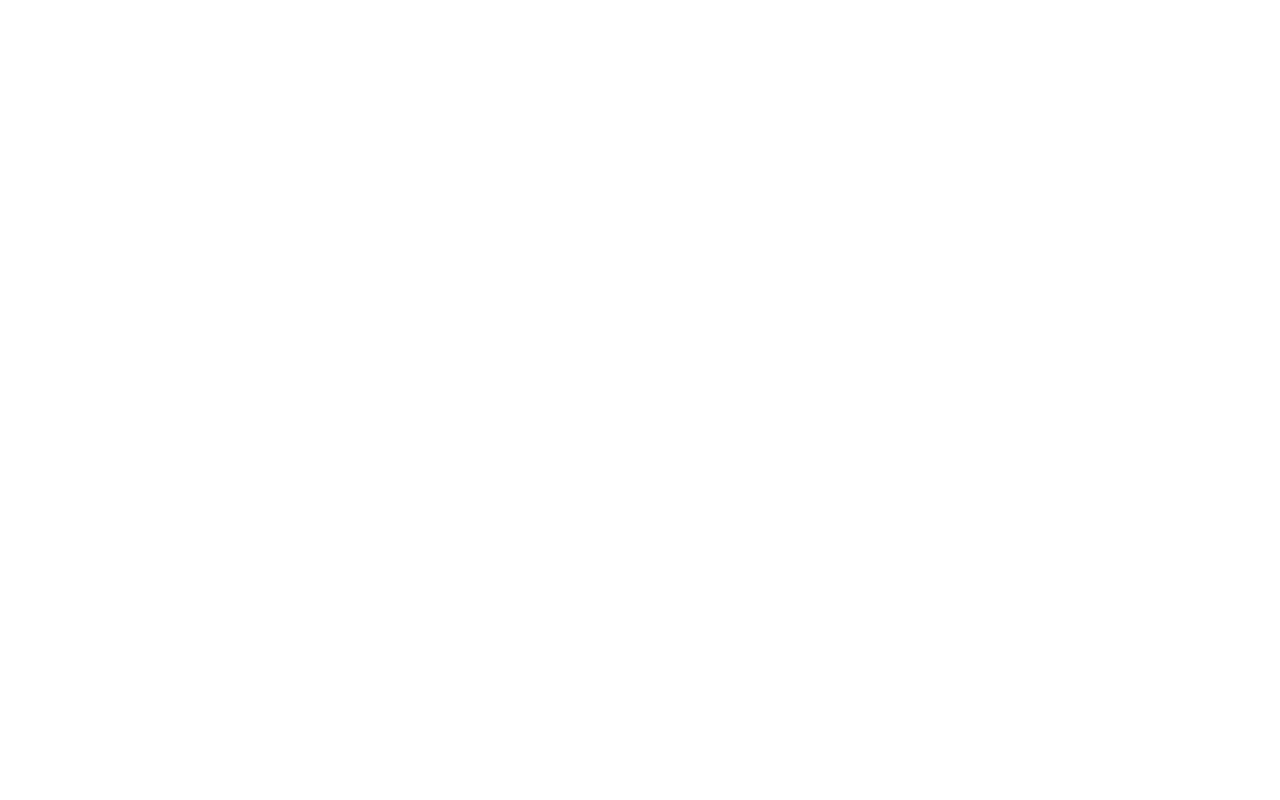
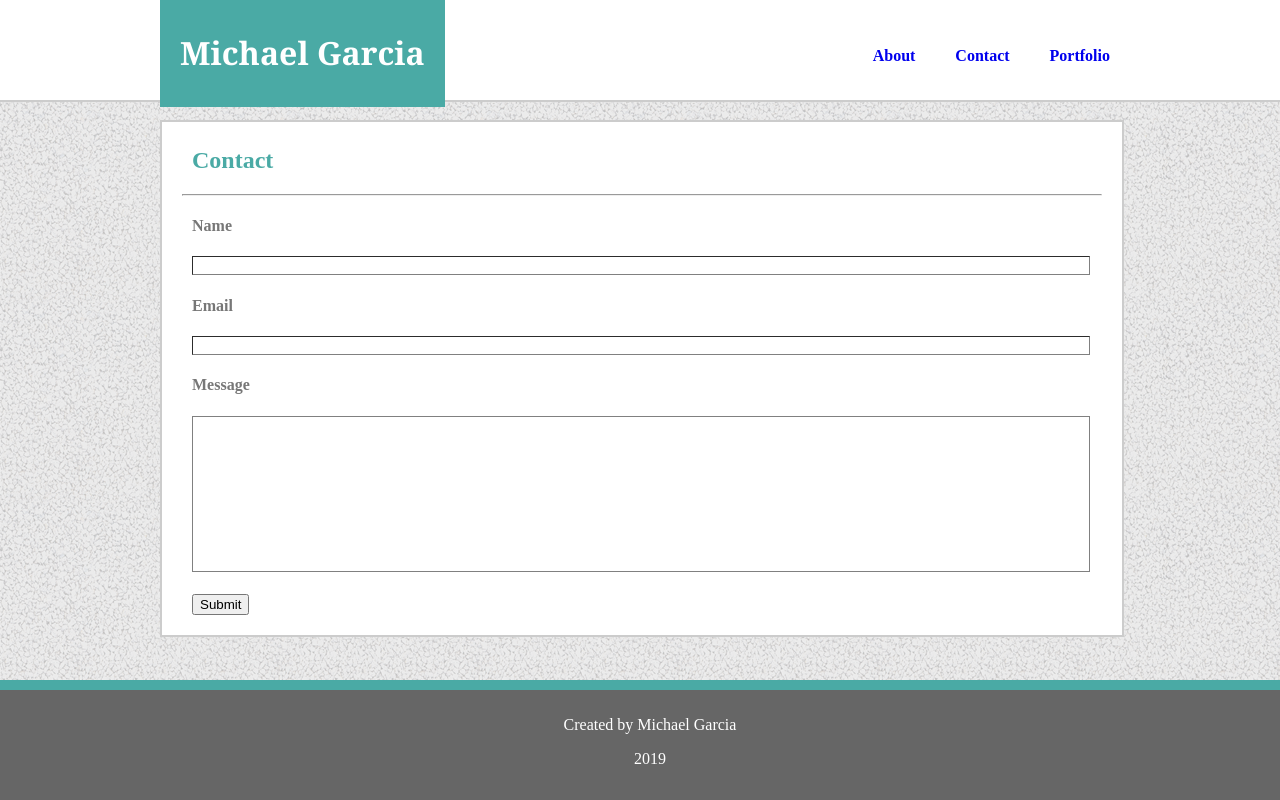
Before and after one commit to michael6arcia/Responsive-Portfolio, a plain HTML site: page contact.html in a window 1280 px wide. Drawn offline with Linux system fonts and the light colour scheme.

Commit message:
file changes

```diff
--- a/contact.html
+++ b/contact.html
@@ -1,12 +1,60 @@
 <!DOCTYPE html>
-<html lang="en">
+<html>
 <head>
-    <meta charset="UTF-8">
-    <meta name="viewport" content="width=device-width, initial-scale=1.0">
-    <meta http-equiv="X-UA-Compatible" content="ie=edge">
-    <title>Document</title>
+    <title>Basic Portfolio</title>
+    <link rel="stylesheet" type="text/css" href="stylesheets.css">
 </head>
 <body>
+    <div class="header">
 
+        <div class="container">
+
+            <div class="name">
+                <h1>Michael Garcia</h1>
+            </div>
+
+            <div class="nav">
+                <ul>
+                    <li><a href="index.html"><h4 class="text">About</h4></a></li>
+                    <li><a href="contact.html"><h4 class="text">Contact</h4></a></li>
+                    <li><a href="portfolio.html"><h4 class="text">Portfolio</h4></a></li>
+                </ul>
+            </div>
+        </div>
+    </div>
+
+    <div class="section">
+
+        <div class="container">
+
+            <div class="article">
+                <h2>Contact</h2>
+
+                <hr>
+
+                <h4>Name</h4>
+                    <form>
+                    <input class="nameform" type="text" name="Name">
+                    </form>
+                <h4>Email</h4>
+                    <form>
+                        <input class="emailform" type="text" name="Email">
+                    </form>
+                <h4>Message</h4>
+                    <form>
+                        <textarea class="messageform"></textarea>
+                    </form>
+                <br>
+                <form>
+                    <input class="submitbtn" type="submit" name="Submit">
+                </form>
+            </div>
+        </div>
+    </div>
+
+    <div class="footer1">
+        <p>Created by Michael Garcia</p>
+        <p>2019</p>
+    </div>
 </body>
 </html>
--- /dev/null
+++ b/stylesheets.css
@@ -0,0 +1,156 @@
+body {
+    width:100%;
+    margin: auto;
+    background-image: url(assets/images/gravel.png);
+}
+
+.container {
+    width: 960px;
+    margin: 0 auto;
+}
+
+.header {
+    background-color: #ffffff;
+    width: 100%;
+    height:100px;
+    top: 0;
+    position: fixed;
+    border-bottom-style: solid;
+    border-color: #cccccc;
+    border-width: 2px;
+}
+
+.name {
+    padding-top: 10px;
+    padding-left: 10px;
+    padding-right: 20px;
+    padding-bottom: 11px;
+    text-align: center;
+    float: left;
+    font-family: Georgia, 'Times New Roman', Times, serif;
+    color: white;
+    background: #4aaaa5;
+}
+
+a {
+    text-decoration: none;
+}
+
+.nav {
+    float: right;
+}
+
+.article {
+    margin-top: 120px;
+    padding-left: 10px;
+    background-color: #ffffff;
+    padding:20px;
+    width: 920px;
+    padding-bottom: 20px;
+    color: #777777;
+    border-style:solid;
+    border-width:2px;
+    border-color: #cccccc;
+}
+
+h2 {
+    margin-left: 10px;
+    margin-top: 5px;
+    color: #4aaaa5;
+}
+li {
+    padding-right: 10px;
+    padding-top: 10px;
+    padding-bottom: 11px;
+    list-style: none;
+    float: left;
+    margin-left: 10px;
+    padding: 10px;
+    color: #777777;
+}
+
+.img {
+    margin-left: 10px;
+    margin-right: 30px;
+}
+
+.grid {
+    display: grid;
+    grid-template-columns: 25% 25% 25% 25%;
+    grid-row-gap: 25px;
+}
+
+.catimg {
+    float: left;
+    margin-left: 10px;
+    margin-right: 30px;
+}
+
+h1 {
+    margin-left: 10px;
+}
+
+h4 {
+    margin-left: 10px;
+}
+
+.footer1 {
+    background: #666666;
+    color: #ffffff;
+    padding: 10px;
+    text-align: center;
+    height: 100px;
+    border-top-style: solid;
+    border-top-width: 10px;
+    border-top-color: #4aaaa5;
+    padding-bottom: 0px;
+    margin-top: 260px;
+    position: fixed;
+    left: 0;
+    bottom: 0;
+    width: 100%;
+}
+
+.footer2 {
+    background: #666666;
+    color: #ffffff;
+    padding: 10px;
+    text-align: center;
+    height: 100px;
+    border-top-style: solid;
+    border-top-width: 10px;
+    border-top-color: #4aaaa5;
+    padding-bottom: 0px;
+    margin-top: 10px;
+}
+
+.nameform {
+    width: 97%;
+    margin-left: 10px;
+    border-color: grey;
+    border-width: 1px;
+}
+
+.emailform {
+    width: 97%;
+    margin-left: 10px;
+    border-color: grey;
+    border-width: 1px;
+}
+
+.messageform {
+    width: 97%;
+    margin-left: 10px;
+    height: 150px;
+    resize: none;
+    border-color: grey;
+    border-width: 1px;
+}
+
+.submitbtn {
+    margin-left: 10px;
+}
+
+.prtspace {
+    height: 100px;
+}
```
Also changed, not shown: index.html (+45 -5 lines), portfolio.html (+53 -5 lines), assets/css/style.css (added), assets/images/crossline-lines.png (added), assets/images/gravel.png (added), assets/images/just-waves.png (added), 3 other files.
